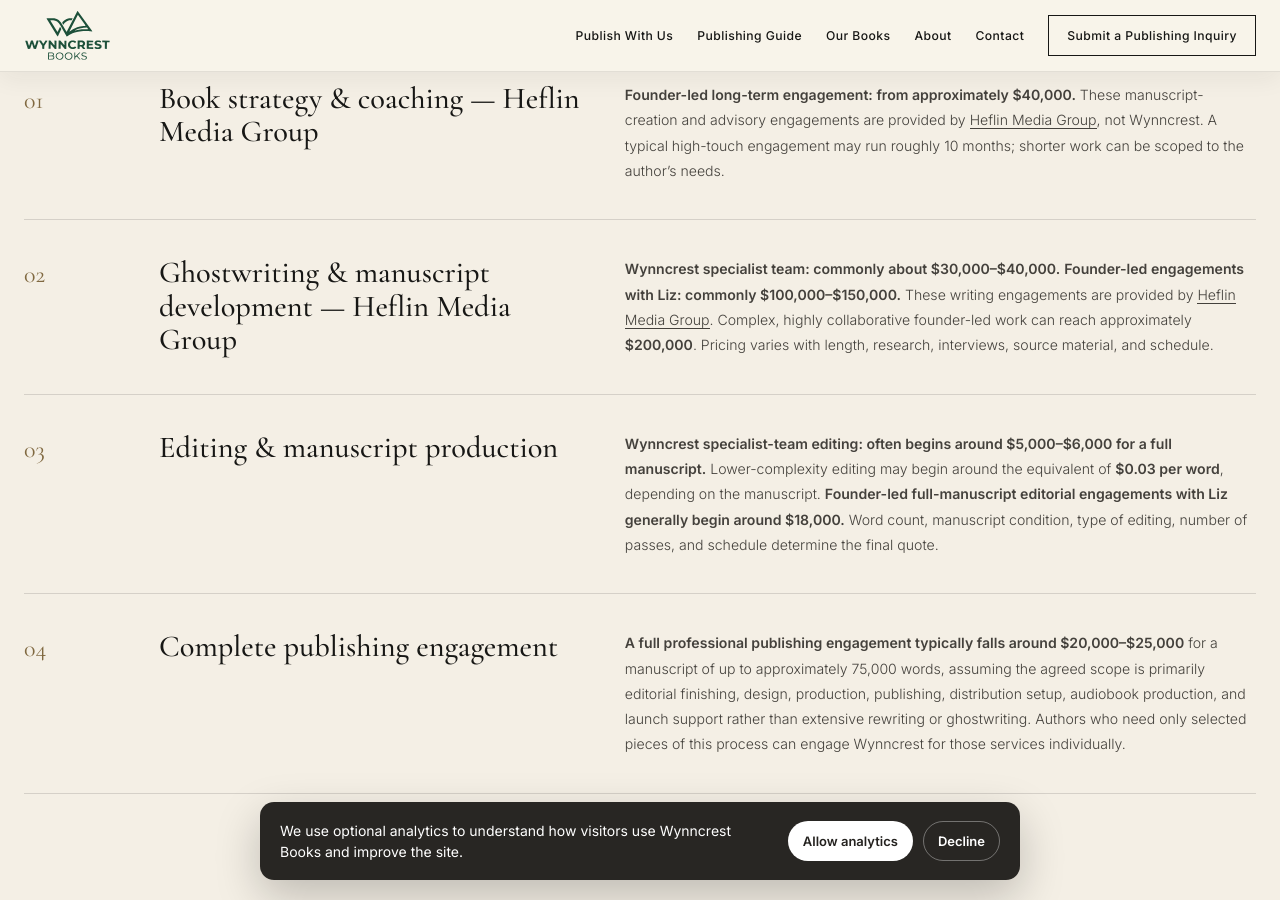
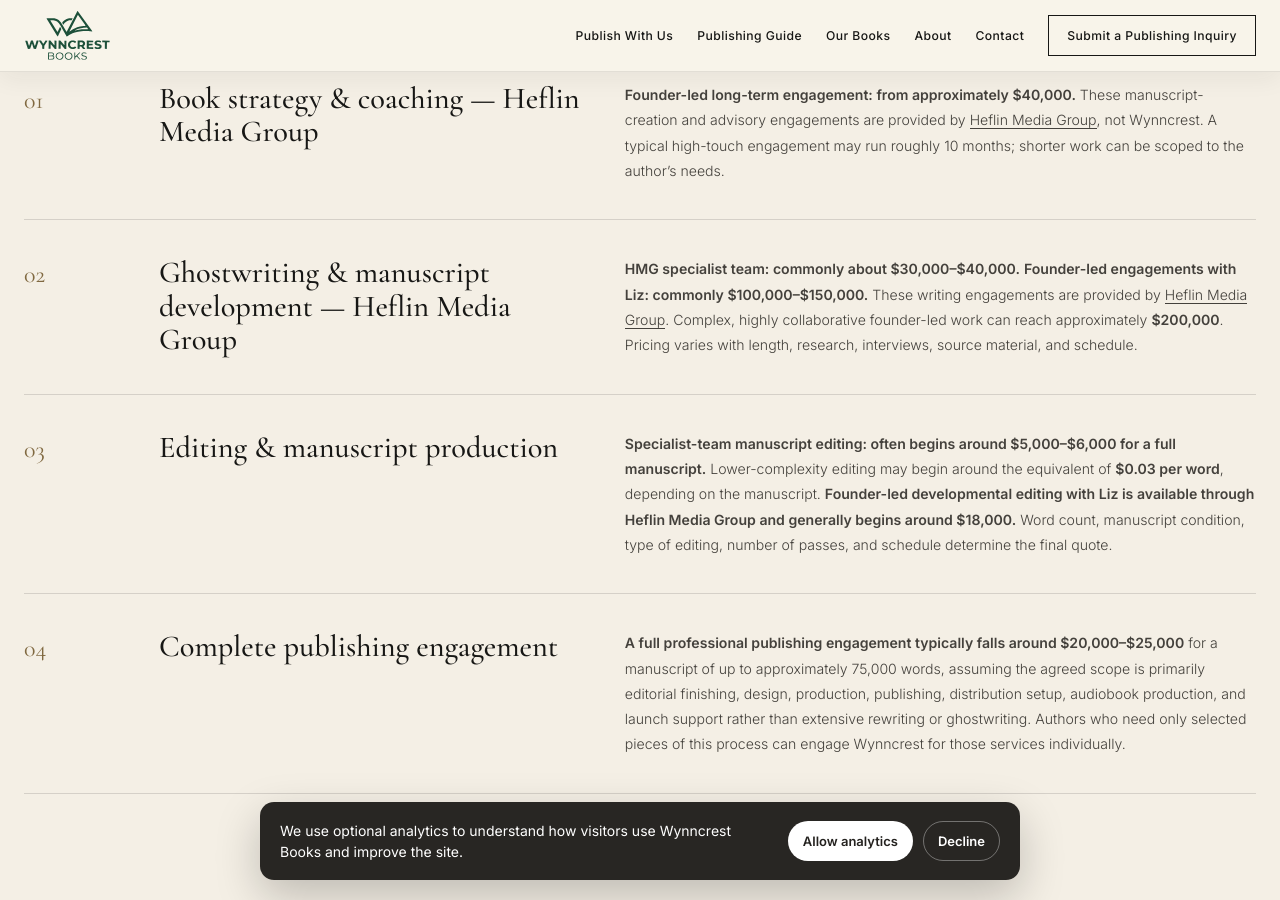
Before and after one commit to ryanheflin/wynncrest, a Jekyll site: the page standards/index.html, which Jekyll copies as it is, in a window 1280 px wide and 900 px high, scrolled down 1956 px. Built offline with Jekyll 4.4.1, drawn with Linux system fonts in a browser that asks for light colours.

Commit message:
Align service attribution and pricing with Heflin Media Group

```diff
--- a/standards/index.html
+++ b/standards/index.html
@@ -130,13 +130,13 @@
           <div class="simple-list-item reveal">
             <div class="process-detail-number">02</div>
             <h3>Ghostwriting & manuscript development — Heflin Media Group</h3>
-            <p><strong>Wynncrest specialist team: commonly about $30,000–$40,000.</strong> <strong>Founder-led engagements with Liz: commonly $100,000–$150,000.</strong> These writing engagements are provided by <a class="inline-link" href="https://heflinmedia.com/ghostwriting.html">Heflin Media Group</a>. Complex, highly collaborative founder-led work can reach approximately <strong>$200,000</strong>. Pricing varies with length, research, interviews, source material, and schedule.</p>
+            <p><strong>HMG specialist team: commonly about $30,000–$40,000.</strong> <strong>Founder-led engagements with Liz: commonly $100,000–$150,000.</strong> These writing engagements are provided by <a class="inline-link" href="https://heflinmedia.com/ghostwriting.html">Heflin Media Group</a>. Complex, highly collaborative founder-led work can reach approximately <strong>$200,000</strong>. Pricing varies with length, research, interviews, source material, and schedule.</p>
           </div>
 
           <div class="simple-list-item reveal">
             <div class="process-detail-number">03</div>
             <h3>Editing & manuscript production</h3>
-            <p><strong>Wynncrest specialist-team editing: often begins around $5,000–$6,000 for a full manuscript.</strong> Lower-complexity editing may begin around the equivalent of <strong>$0.03 per word</strong>, depending on the manuscript. <strong>Founder-led full-manuscript editorial engagements with Liz generally begin around $18,000.</strong> Word count, manuscript condition, type of editing, number of passes, and schedule determine the final quote.</p>
+            <p><strong>Specialist-team manuscript editing: often begins around $5,000–$6,000 for a full manuscript.</strong> Lower-complexity editing may begin around the equivalent of <strong>$0.03 per word</strong>, depending on the manuscript. <strong>Founder-led developmental editing with Liz is available through Heflin Media Group and generally begins around $18,000.</strong> Word count, manuscript condition, type of editing, number of passes, and schedule determine the final quote.</p>
           </div>
 
           <div class="simple-list-item reveal">
```
